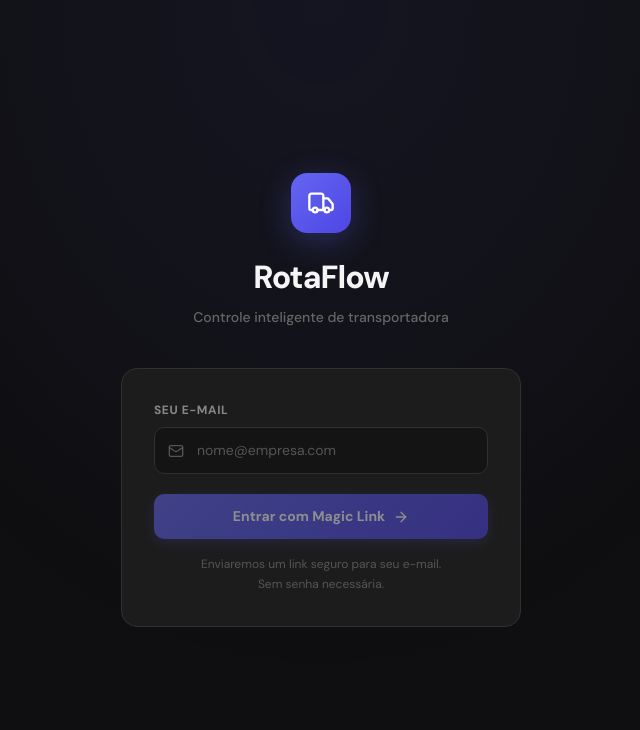
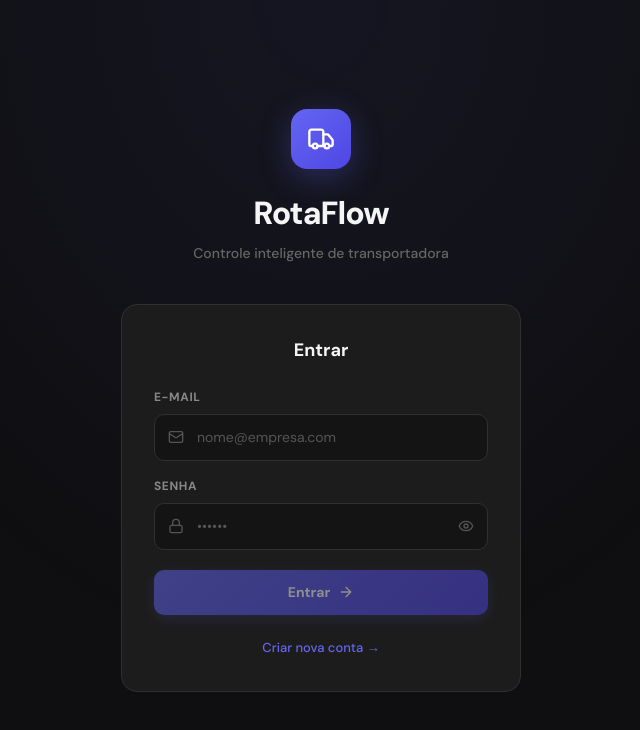
Before and after one commit to lopesvslucas/rota-flow, a React (Vite) app: page / in a window 1280 px wide. Shown: the top 730 px of the page, without its empty margins (319-959 px from the left). Built offline with nearby package versions, Linux system fonts and the light colour scheme; no server answers.

Commit message:
feat: switch to email+password auth (no more rate limits)

```diff
--- a/src/hooks/useAuth.tsx
+++ b/src/hooks/useAuth.tsx
@@ -11,7 +11,8 @@ interface AuthContextType {
   user: User | null
   company: Company | null
   loading: boolean
-  signInWithOtp: (email: string) => Promise<{ error: Error | null }>
+  signIn: (email: string, password: string) => Promise<{ error: Error | null }>
+  signUp: (email: string, password: string) => Promise<{ error: Error | null }>
   signOut: () => Promise<void>
   refreshUser: () => Promise<void>
 }
@@ -86,7 +87,6 @@ export function AuthProvider({ children }: { children: ReactNode }) {
   }
 
   async function autoCreateDevProfile(userId: string, email: string): Promise<User | null> {
-    // Create company for developer
     const { data: comp, error: compError } = await supabase
       .from('companies')
       .insert({ name: 'Minha Transportadora' })
@@ -144,13 +144,24 @@ export function AuthProvider({ children }: { children: ReactNode }) {
     return () => subscription.unsubscribe()
   }, [])
 
-  async function signInWithOtp(email: string) {
-    const { error } = await supabase.auth.signInWithOtp({
-      email,
-      options: {
-        emailRedirectTo: window.location.origin,
-      },
-    })
+  async function signIn(email: string, password: string) {
+    const { error } = await supabase.auth.signInWithPassword({ email, password })
+    return { error: error as Error | null }
+  }
+
+  async function signUp(email: string, password: string) {
+    // Check if this email is invited or is the dev email
+    const { data: existingUser } = await supabase
+      .from('users')
+      .select('email')
+      .eq('email', email)
+      .single()
+
+    if (!existingUser && email !== DEV_EMAIL) {
+      return { error: new Error('Este e-mail não foi convidado. Solicite um convite ao administrador.') }
+    }
+
+    const { error } = await supabase.auth.signUp({ email, password })
     return { error: error as Error | null }
   }
 
@@ -168,7 +179,8 @@ export function AuthProvider({ children }: { children: ReactNode }) {
         user,
         company,
         loading,
-        signInWithOtp,
+        signIn,
+        signUp,
         signOut,
         refreshUser,
       }}
--- a/src/pages/Login.tsx
+++ b/src/pages/Login.tsx
@@ -1,26 +1,46 @@
 import { useState } from 'react'
 import { useAuth } from '@/hooks/useAuth'
-import { Truck, ArrowRight, Loader2, CheckCircle2, Mail } from 'lucide-react'
+import { Truck, ArrowRight, Loader2, Mail, Lock, Eye, EyeOff } from 'lucide-react'
 
 export function LoginPage() {
-  const { signInWithOtp } = useAuth()
+  const { signIn, signUp } = useAuth()
   const [email, setEmail] = useState('')
+  const [password, setPassword] = useState('')
   const [loading, setLoading] = useState(false)
-  const [sent, setSent] = useState(false)
   const [error, setError] = useState('')
+  const [isSignUp, setIsSignUp] = useState(false)
+  const [showPassword, setShowPassword] = useState(false)
 
   async function handleSubmit(e: React.FormEvent) {
     e.preventDefault()
+    if (!email || !password) return
+    if (password.length < 6) { setError('A senha deve ter pelo menos 6 caracteres'); return }
+
     setLoading(true)
     setError('')
-    const { error: err } = await signInWithOtp(email)
-    if (err) { setError(err.message || 'Erro ao enviar o link. Tente novamente.') } else { setSent(true) }
+
+    try {
+      if (isSignUp) {
+        const { error: err } = await signUp(email, password)
+        if (err) { setError(err.message) }
+      } else {
+        const { error: err } = await signIn(email, password)
+        if (err) {
+          if (err.message.includes('Invalid login')) {
+            setError('E-mail ou senha incorretos')
+          } else {
+            setError(err.message)
+          }
+        }
+      }
+    } catch (err: any) {
+      setError(err?.message || 'Erro inesperado')
+    }
     setLoading(false)
   }
 
   return (
-    <div style={{ minHeight: '100vh', display: 'flex', alignItems: 'center', justifyContent: 'center', padding: '16px', background: '#0f0f11' }}>
-      {/* Subtle gradient overlay */}
+    <div style={{ minHeight: '100vh', display: 'flex', alignItems: 'center', justifyContent: 'center', padding: 16, background: '#0f0f11' }}>
       <div style={{ position: 'fixed', inset: 0, background: 'radial-gradient(ellipse at 50% 0%, rgba(99,102,241,0.08) 0%, transparent 60%)', pointerEvents: 'none' }} />
 
       <div style={{ width: '100%', maxWidth: 400, position: 'relative', zIndex: 1 }}>
@@ -39,39 +59,52 @@ export function LoginPage() {
           <p style={{ fontSize: 14, color: '#666', marginTop: 6, fontWeight: 500 }}>Controle inteligente de transportadora</p>
         </div>
 
-        {sent ? (
-          <div style={{ background: '#1c1c1c', border: '1px solid #303030', borderRadius: 16, padding: 32, textAlign: 'center' }}>
-            <div style={{ width: 52, height: 52, borderRadius: 14, background: '#22c55e18', display: 'flex', alignItems: 'center', justifyContent: 'center', margin: '0 auto 20px' }}>
-              <CheckCircle2 style={{ width: 28, height: 28, color: '#22c55e' }} />
-            </div>
-            <h2 style={{ fontSize: 20, fontWeight: 700, color: '#f5f5f5', marginBottom: 8 }}>Link enviado!</h2>
-            <p style={{ fontSize: 14, color: '#888', marginBottom: 24, lineHeight: 1.6 }}>
-              Enviamos um link mágico para <strong style={{ color: '#f5f5f5' }}>{email}</strong>.<br />Verifique sua caixa de entrada.
-            </p>
-            <button onClick={() => { setSent(false); setEmail('') }}
-              style={{ background: 'transparent', border: 'none', fontSize: 13, fontWeight: 600, color: '#6366f1', cursor: 'pointer' }}
-            >
-              ← Usar outro e-mail
-            </button>
-          </div>
-        ) : (
         <form onSubmit={handleSubmit} style={{ background: '#1c1c1c', border: '1px solid #303030', borderRadius: 16, padding: 32 }}>
-            <div style={{ marginBottom: 20 }}>
-              <label htmlFor="email" style={{ display: 'block', fontSize: 12, fontWeight: 600, color: '#888', textTransform: 'uppercase', letterSpacing: '0.05em', marginBottom: 8 }}>Seu e-mail</label>
+          <h2 style={{ fontSize: 18, fontWeight: 700, color: '#f5f5f5', marginBottom: 24, textAlign: 'center' }}>
+            {isSignUp ? 'Criar conta' : 'Entrar'}
+          </h2>
+
+          {/* Email */}
+          <div style={{ marginBottom: 16 }}>
+            <label style={{ display: 'block', fontSize: 12, fontWeight: 600, color: '#888', textTransform: 'uppercase', letterSpacing: '0.05em', marginBottom: 8 }}>E-mail</label>
             <div style={{ position: 'relative' }}>
               <Mail style={{ position: 'absolute', left: 14, top: '50%', transform: 'translateY(-50%)', width: 16, height: 16, color: '#555' }} />
               <input
-                  id="email" type="email" value={email}
+                type="email" value={email}
                 onChange={e => setEmail(e.target.value)}
                 placeholder="nome@empresa.com"
                 required
                 style={{
                   width: '100%', borderRadius: 10, border: '1px solid #303030',
                   paddingLeft: 42, paddingRight: 14, paddingTop: 12, paddingBottom: 12,
-                    fontSize: 14, color: '#f5f5f5', background: '#141414',
-                    outline: 'none',
+                  fontSize: 14, color: '#f5f5f5', background: '#141414', outline: 'none',
                 }}
               />
+            </div>
+          </div>
+
+          {/* Password */}
+          <div style={{ marginBottom: 20 }}>
+            <label style={{ display: 'block', fontSize: 12, fontWeight: 600, color: '#888', textTransform: 'uppercase', letterSpacing: '0.05em', marginBottom: 8 }}>Senha</label>
+            <div style={{ position: 'relative' }}>
+              <Lock style={{ position: 'absolute', left: 14, top: '50%', transform: 'translateY(-50%)', width: 16, height: 16, color: '#555' }} />
+              <input
+                type={showPassword ? 'text' : 'password'} value={password}
+                onChange={e => setPassword(e.target.value)}
+                placeholder="••••••"
+                required
+                minLength={6}
+                style={{
+                  width: '100%', borderRadius: 10, border: '1px solid #303030',
+                  paddingLeft: 42, paddingRight: 44, paddingTop: 12, paddingBottom: 12,
+                  fontSize: 14, color: '#f5f5f5', background: '#141414', outline: 'none',
+                }}
+              />
+              <button type="button" onClick={() => setShowPassword(!showPassword)}
+                style={{ position: 'absolute', right: 10, top: '50%', transform: 'translateY(-50%)', background: 'transparent', border: 'none', color: '#555', cursor: 'pointer', padding: 4 }}
+              >
+                {showPassword ? <EyeOff style={{ width: 16, height: 16 }} /> : <Eye style={{ width: 16, height: 16 }} />}
+              </button>
             </div>
           </div>
 
@@ -81,26 +114,29 @@ export function LoginPage() {
             </div>
           )}
 
-            <button type="submit" disabled={loading || !email}
+          <button type="submit" disabled={loading || !email || !password}
             style={{
               width: '100%', display: 'flex', alignItems: 'center', justifyContent: 'center', gap: 8,
               padding: '12px 16px', borderRadius: 10, border: 'none',
               fontSize: 14, fontWeight: 600, color: 'white',
               background: 'linear-gradient(135deg, #6366f1, #4f46e5)',
               boxShadow: '0 4px 14px rgba(99,102,241,0.3)',
-                cursor: (loading || !email) ? 'not-allowed' : 'pointer',
-                opacity: (loading || !email) ? 0.5 : 1,
+              cursor: (loading || !email || !password) ? 'not-allowed' : 'pointer',
+              opacity: (loading || !email || !password) ? 0.5 : 1,
               transition: 'all 150ms',
             }}
           >
-              {loading ? <Loader2 style={{ width: 18, height: 18, animation: 'spin 1s linear infinite' }} /> : <><span>Entrar com Magic Link</span><ArrowRight style={{ width: 16, height: 16 }} /></>}
+            {loading ? <Loader2 style={{ width: 18, height: 18, animation: 'spin 1s linear infinite' }} /> : <><span>{isSignUp ? 'Criar conta' : 'Entrar'}</span><ArrowRight style={{ width: 16, height: 16 }} /></>}
           </button>
 
-            <p style={{ textAlign: 'center', fontSize: 12, color: '#555', marginTop: 16, lineHeight: 1.6 }}>
-              Enviaremos um link seguro para seu e-mail.<br />Sem senha necessária.
-            </p>
+          <div style={{ textAlign: 'center', marginTop: 20 }}>
+            <button type="button" onClick={() => { setIsSignUp(!isSignUp); setError('') }}
+              style={{ background: 'transparent', border: 'none', fontSize: 13, fontWeight: 500, color: '#6366f1', cursor: 'pointer' }}
+            >
+              {isSignUp ? '← Já tenho uma conta' : 'Criar nova conta →'}
+            </button>
+          </div>
         </form>
-        )}
       </div>
     </div>
   )
```
Lines whose indentation alone changed are shown as unchanged.
